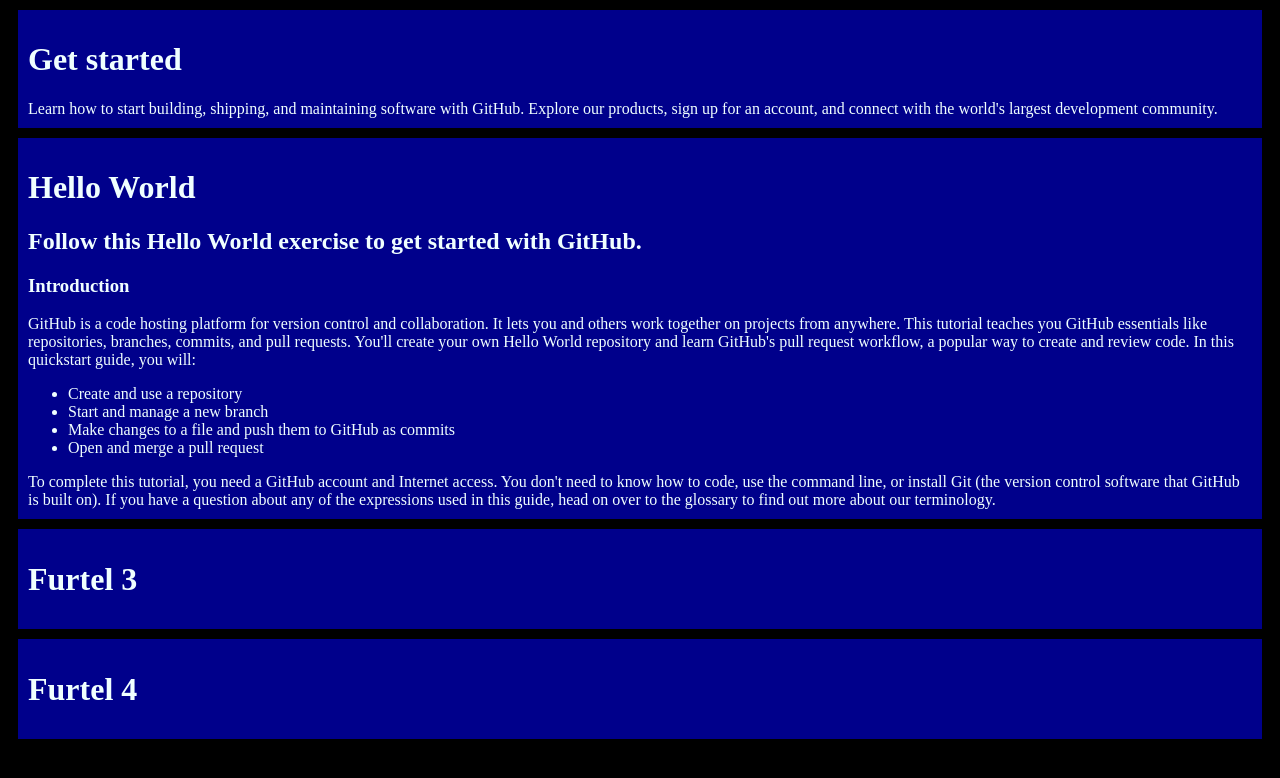
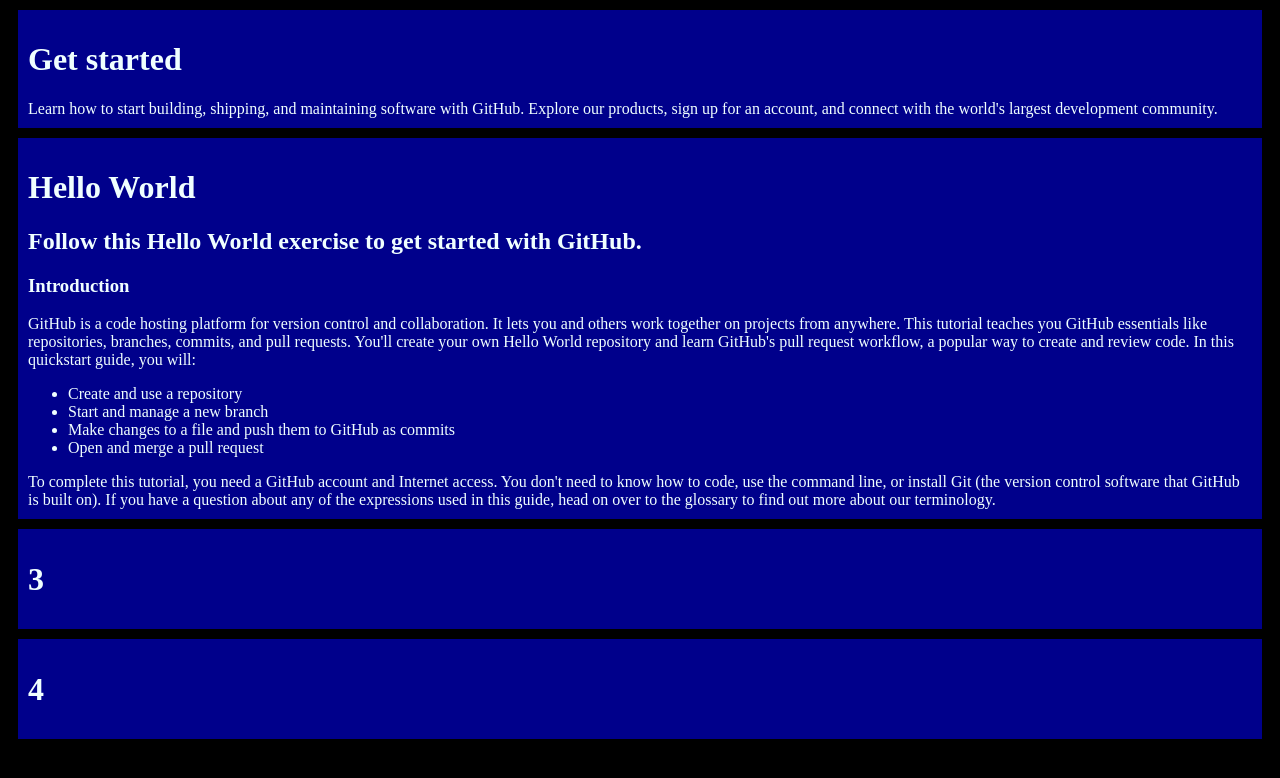
Before and after one commit to furtel/furtel.github.io, a plain HTML site: page index.html in a window 1280 px wide. Drawn offline with Linux system fonts and the light colour scheme.

Commit message:
change div content

```diff
--- a/index.html
+++ b/index.html
@@ -35,10 +35,10 @@
                 head on over to the glossary to find out more about our terminology.
         </div>
         <div>
-            <h1>Furtel 3</h1>
+            <h1>3</h1>
         </div>
         <div>
-            <h1>Furtel 4</h1>
+            <h1>4</h1>
         </div>
     </body>
 </html>
```
